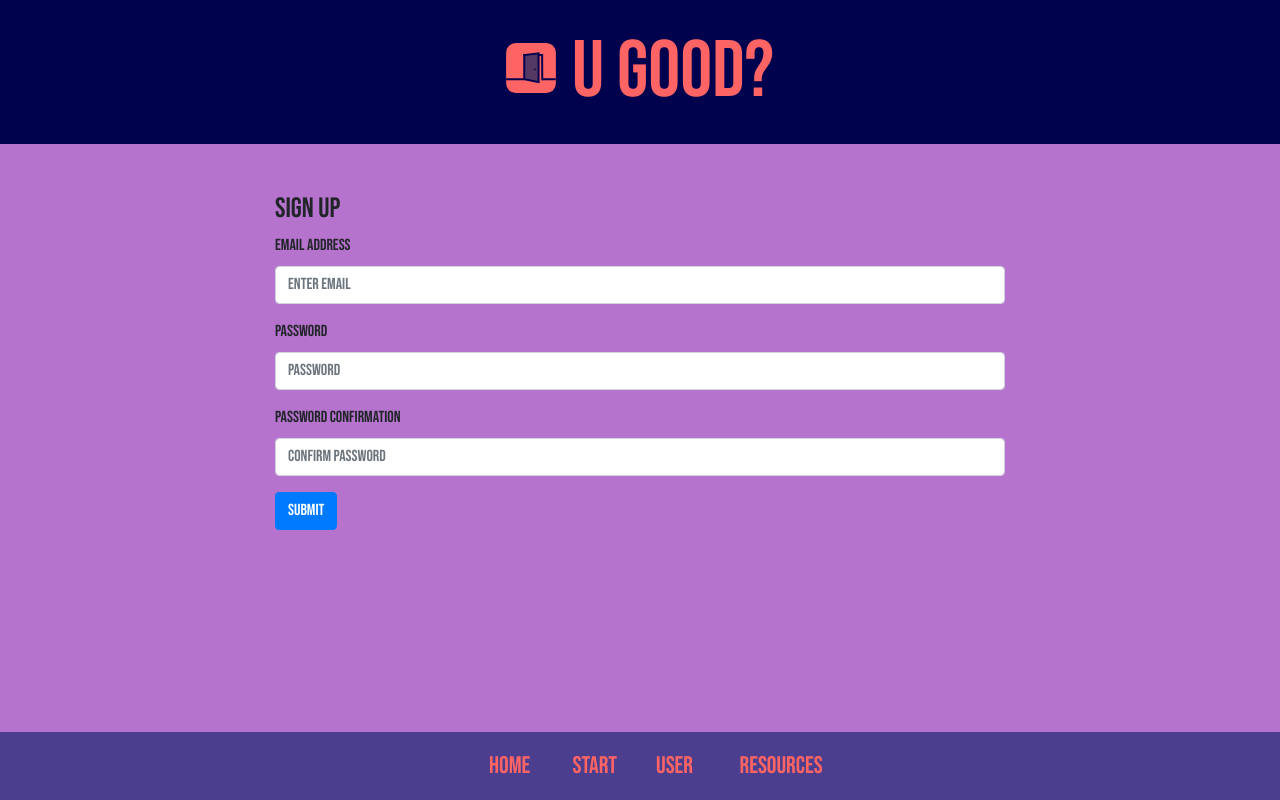
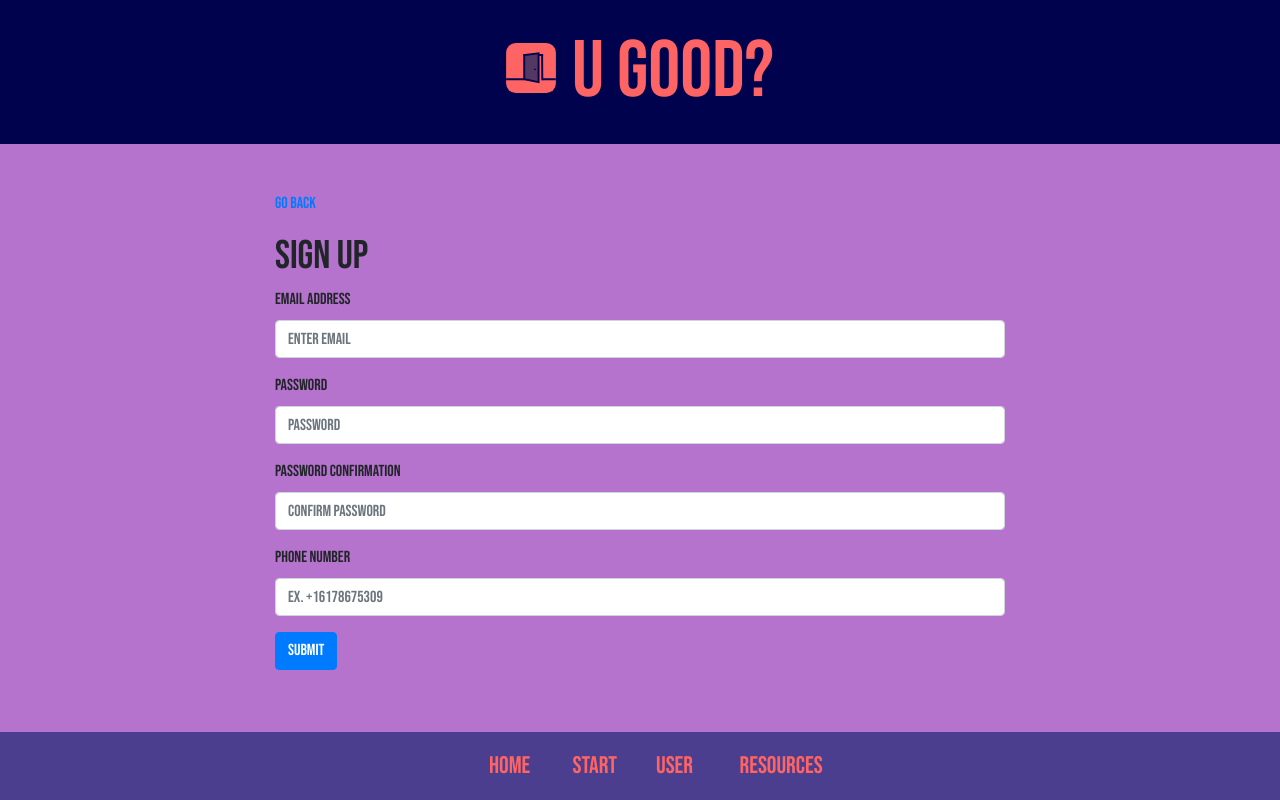
Before and after one commit to UGood-Hackathon/UGood-React, a React app: page /#/sign-up in a window 1280 px wide. Built offline with nearby package versions, Linux system fonts and the light colour scheme.

Commit message:
Added back buttons to auth user pages

```diff
--- a/src/components/EditInfo/EditInfo.js
+++ b/src/components/EditInfo/EditInfo.js
@@ -52,7 +52,8 @@ class Edit extends Component {
     return (
       <div className="row">
         <div className="col-sm-10 col-md-8 mx-auto mt-5">
-          <h3>Change Password</h3>
+          <p><a href="#user">Go Back</a></p>
+          <h1>Change Password</h1>
           <Form onSubmit={this.onChangePassword}>
             <Form.Group controlId="oldPassword">
               <Form.Label>Old password</Form.Label>
--- a/src/components/SignIn/SignIn.js
+++ b/src/components/SignIn/SignIn.js
@@ -46,7 +46,8 @@ class SignIn extends Component {
     return (
       <div className="row">
         <div className="col-sm-10 col-md-8 mx-auto mt-5">
-          <h3>Sign In</h3>
+          <p><a href="#user">Go Back</a></p>
+          <h1>Sign In</h1>
           <Form onSubmit={this.onSignIn}>
             <Form.Group controlId="email">
               <Form.Label>Email address</Form.Label>
--- a/src/components/SignUp/SignUp.js
+++ b/src/components/SignUp/SignUp.js
@@ -43,12 +43,13 @@ class SignUp extends Component {
   }
 
   render () {
-    const { email, password, passwordConfirmation } = this.state
+    const { email, password, passwordConfirmation, phone } = this.state
 
     return (
       <div className="row">
         <div className="col-sm-10 col-md-8 mx-auto mt-5">
-          <h3>Sign Up</h3>
+          <p><a href="#user">Go Back</a></p>
+          <h1>Sign Up</h1>
           <Form onSubmit={this.onSignUp}>
             <Form.Group controlId="email">
               <Form.Label>Email address</Form.Label>
@@ -83,6 +84,17 @@ class SignUp extends Component {
                 onChange={this.handleChange}
               />
             </Form.Group>
+            <Form.Group controlId="phone">
+              <Form.Label>Phone Number</Form.Label>
+              <Form.Control
+                required
+                name="phone"
+                value={phone}
+                type="phone"
+                placeholder="Ex. +16178675309"
+                onChange={this.handleChange}
+              />
+            </Form.Group>
             <Button
               variant="primary"
               type="submit"
```
